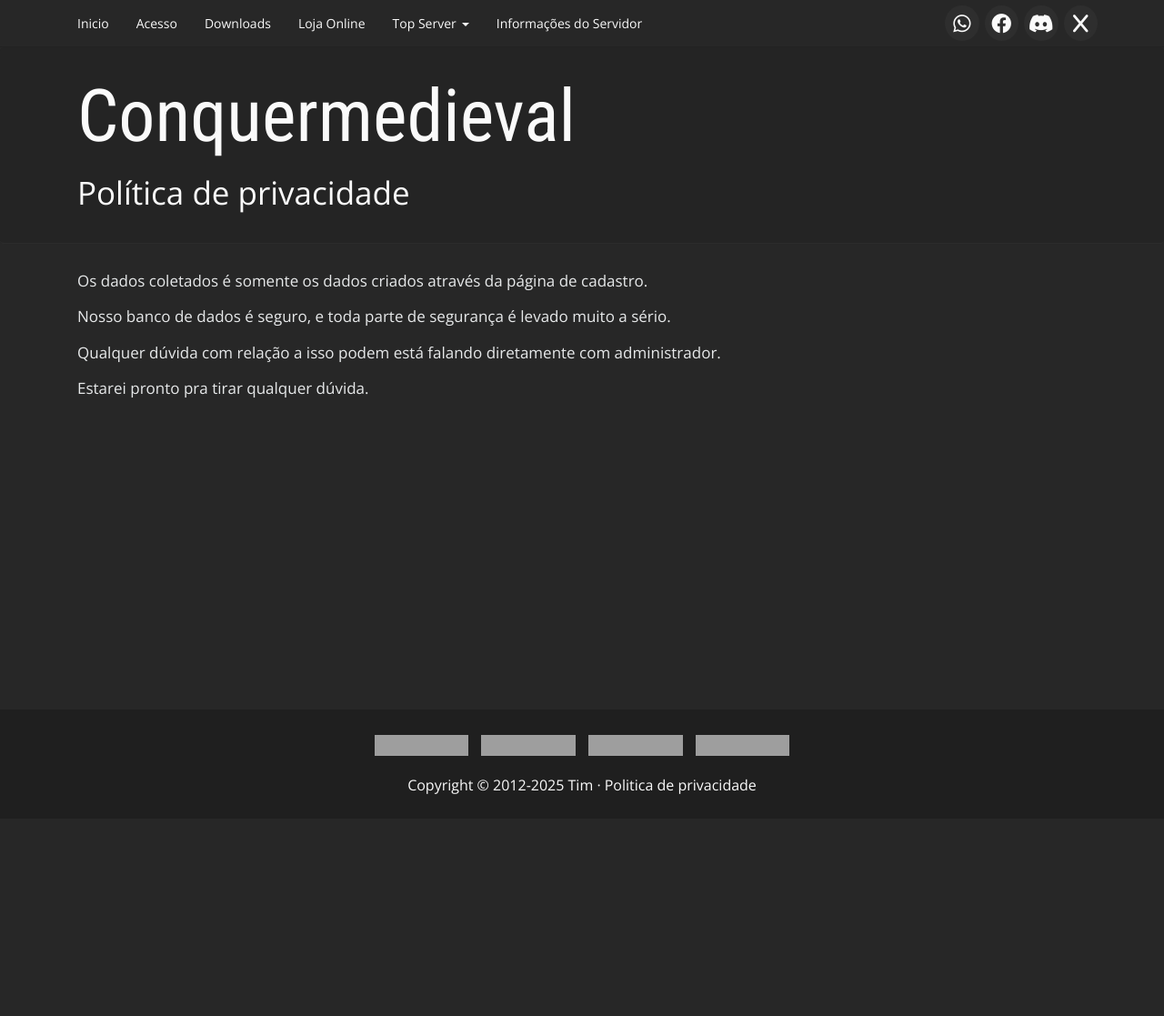
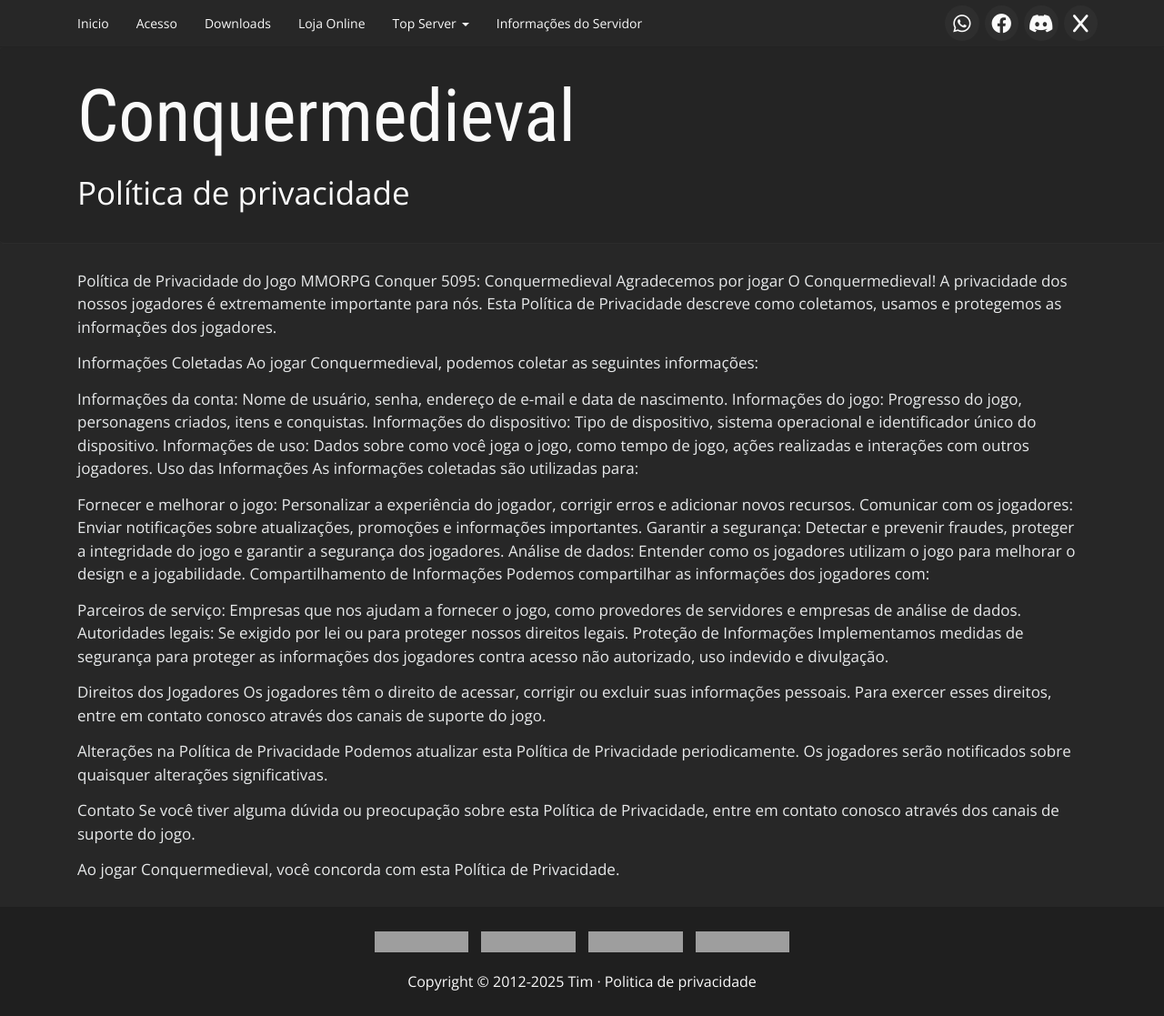
Before and after one commit to conquermedieval/conquermedieval.github.io, a Jekyll site: the page built from politica-privacidade.md, in a window 1280 px wide. Shown: the whole page at 91% size. Built offline with Jekyll 4.4.1, drawn with Linux system fonts in a browser that asks for light colours; before the commit the page ends 900 px from its top, so only the background shows below that; grey boxes are pictures that could not be loaded.

Commit message:
Update politica-privacidade.md

```diff
--- a/politica-privacidade.md
+++ b/politica-privacidade.md
@@ -3,10 +3,38 @@
 title: Política de privacidade
 ---
 
-Os dados coletados é somente os dados criados através da página de cadastro.
+Política de Privacidade do Jogo MMORPG Conquer 5095: Conquermedieval
+Agradecemos por jogar O Conquermedieval! A privacidade dos nossos jogadores é extremamente importante para nós. Esta Política de Privacidade descreve como coletamos, usamos e protegemos as informações dos jogadores.
 
-Nosso banco de dados é seguro, e toda parte de segurança é levado muito a sério.
+Informações Coletadas
+Ao jogar Conquermedieval, podemos coletar as seguintes informações:
 
-Qualquer dúvida com relação a isso podem está falando diretamente com administrador.
+Informações da conta: Nome de usuário, senha, endereço de e-mail e data de nascimento.
+Informações do jogo: Progresso do jogo, personagens criados, itens e conquistas.
+Informações do dispositivo: Tipo de dispositivo, sistema operacional e identificador único do dispositivo.
+Informações de uso: Dados sobre como você joga o jogo, como tempo de jogo, ações realizadas e interações com outros jogadores.
+Uso das Informações
+As informações coletadas são utilizadas para:
 
-Estarei pronto pra tirar qualquer dúvida.
+Fornecer e melhorar o jogo: Personalizar a experiência do jogador, corrigir erros e adicionar novos recursos.
+Comunicar com os jogadores: Enviar notificações sobre atualizações, promoções e informações importantes.
+Garantir a segurança: Detectar e prevenir fraudes, proteger a integridade do jogo e garantir a segurança dos jogadores.
+Análise de dados: Entender como os jogadores utilizam o jogo para melhorar o design e a jogabilidade.
+Compartilhamento de Informações
+Podemos compartilhar as informações dos jogadores com:
+
+Parceiros de serviço: Empresas que nos ajudam a fornecer o jogo, como provedores de servidores e empresas de análise de dados.
+Autoridades legais: Se exigido por lei ou para proteger nossos direitos legais.
+Proteção de Informações
+Implementamos medidas de segurança para proteger as informações dos jogadores contra acesso não autorizado, uso indevido e divulgação.
+
+Direitos dos Jogadores
+Os jogadores têm o direito de acessar, corrigir ou excluir suas informações pessoais. Para exercer esses direitos, entre em contato conosco através dos canais de suporte do jogo.
+
+Alterações na Política de Privacidade
+Podemos atualizar esta Política de Privacidade periodicamente. Os jogadores serão notificados sobre quaisquer alterações significativas.
+
+Contato
+Se você tiver alguma dúvida ou preocupação sobre esta Política de Privacidade, entre em contato conosco através dos canais de suporte do jogo.
+
+Ao jogar Conquermedieval, você concorda com esta Política de Privacidade.
```
